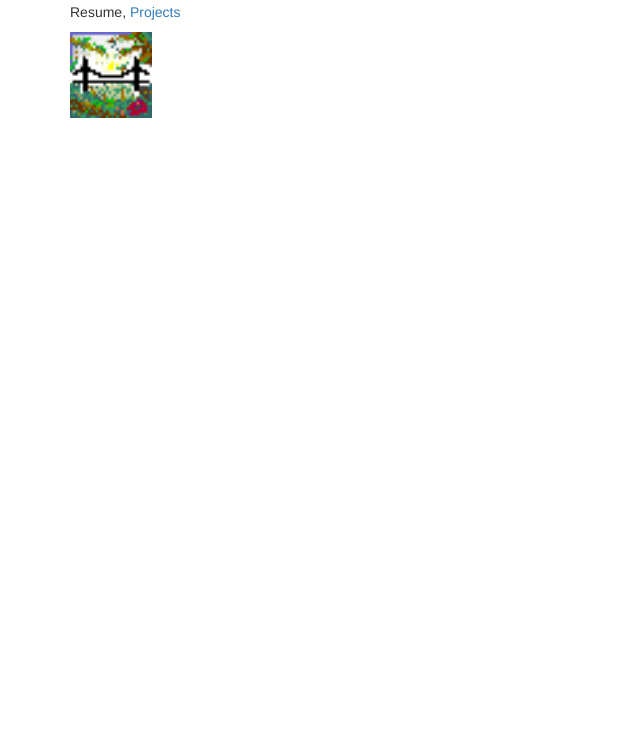
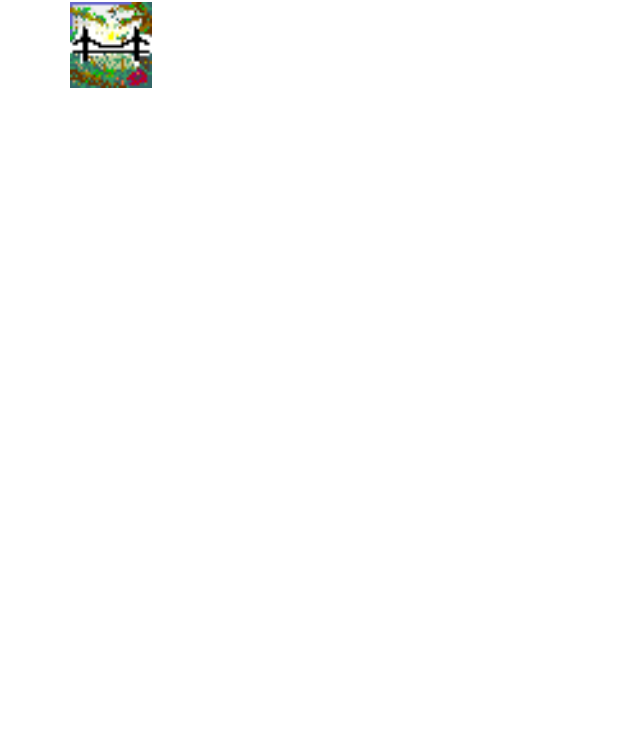
Before and after one commit to anandabadari/anandabadari.github.io, a plain HTML site: page index.html in a window 1280 px wide. Shown: the part 68-800 px from the top of the page, without its empty margins (0-640 px from the left). Drawn offline with nearby package versions, Linux system fonts and the light colour scheme; some packages are replaced by stand-ins of ours.

Commit message:
Update index.html

```diff
--- a/index.html
+++ b/index.html
@@ -18,7 +18,6 @@
 
 <div class="container">
    <h1>Ananda Badari</h1>
-  <p>Resume, <a href="/projects.html">Projects</a></p>
 
   <a href="www.anandabadari.com/JungleBridge_alpha.exe"><img src="Iconmuseo-Nature-6-Jungle.png" width="82" height="86" title="Jungle Bridge" alt="JB"></a>
 
```
